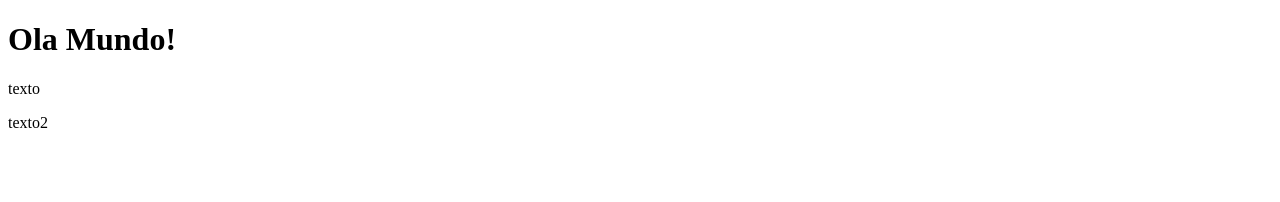
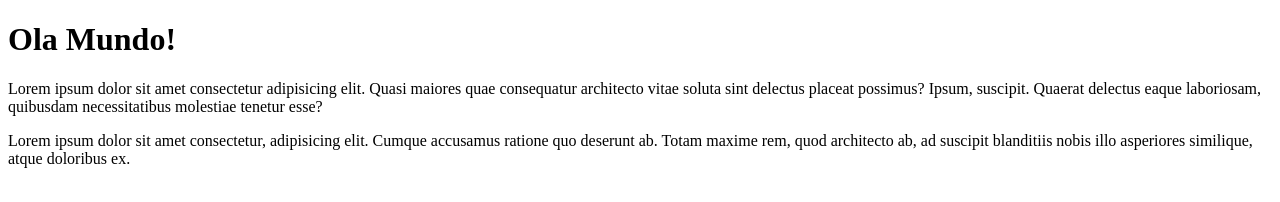
Before and after one commit to luanapcs/olamundo, a plain HTML site: page site-exemplo/index.html in a window 1280 px wide. Drawn offline with Linux system fonts and the light colour scheme.

Commit message:
Update index.html

```diff
--- a/site-exemplo/index.html
+++ b/site-exemplo/index.html
@@ -7,7 +7,7 @@
 </head>
 <body>
     <h1>Ola Mundo!</h1>
-    <p>texto</p>
-    <p>texto2</p>
+    <p>Lorem ipsum dolor sit amet consectetur adipisicing elit. Quasi maiores quae consequatur architecto vitae soluta sint delectus placeat possimus? Ipsum, suscipit. Quaerat delectus eaque laboriosam, quibusdam necessitatibus molestiae tenetur esse?</p>
+    <p>Lorem ipsum dolor sit amet consectetur, adipisicing elit. Cumque accusamus ratione quo deserunt ab. Totam maxime rem, quod architecto ab, ad suscipit blanditiis nobis illo asperiores similique, atque doloribus ex.</p>
 </body>
 </html>
```
